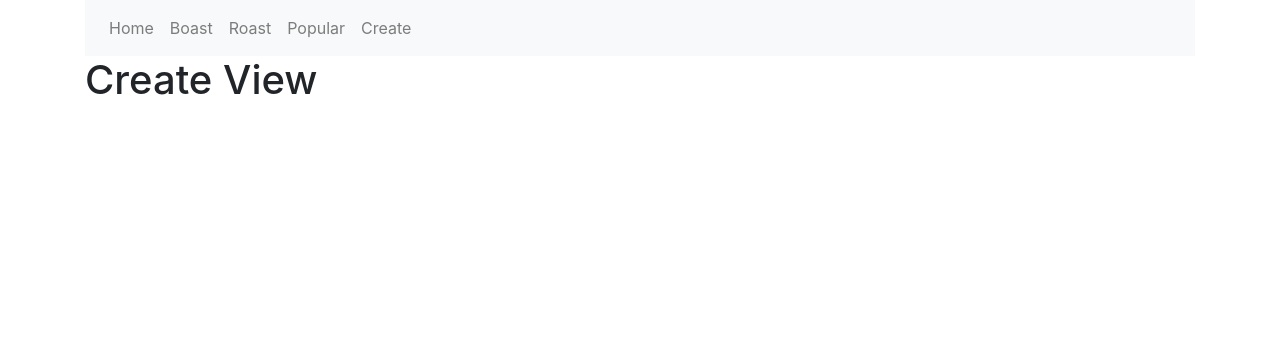
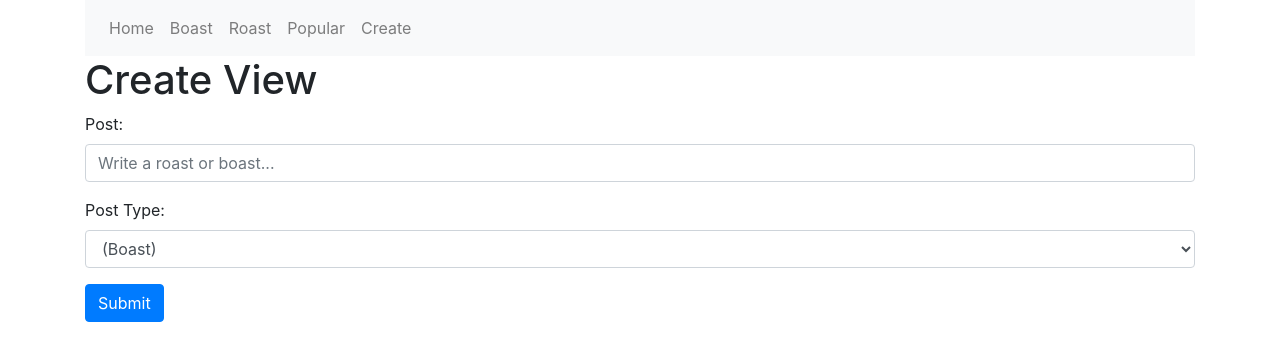
Before and after one commit to Ljohns635/drf-post-frontend, a React (Create React App) app in the folder ghostpost/: page /create in a window 1280 px wide. Shown: the top 360 px of the page. Built offline with nearby package versions, Linux system fonts and the light colour scheme.

Commit message:
got the form on create page and got the total for upvote and downvote

```diff
--- a/ghostpost/src/Boast.js
+++ b/ghostpost/src/Boast.js
@@ -21,7 +21,7 @@ function Boast() {
           <ListGroup className="list-group-flush">
             <ListGroupItem>{s.post}</ListGroupItem>
             <ListGroupItem>Created at: {s.created_at}</ListGroupItem>
-            <ListGroupItem>Total: {s.total_votes}</ListGroupItem>
+            <ListGroupItem>Total: {s.upvote - s.downvote}</ListGroupItem>
           </ListGroup>
           <Card.Body>
             <Card.Link href="#">Upvote: {s.upvote}</Card.Link>
--- a/ghostpost/src/Create.js
+++ b/ghostpost/src/Create.js
@@ -1,9 +1,27 @@
-function Create(params) {
-    return(
-        <>
-        <h1>Create View</h1>
-        </>
-    )
+import { Form, Button } from "react-bootstrap";
+
+function Create() {
+  return (
+    <>
+      <h1>Create View</h1>
+      <Form>
+        <Form.Group>
+          <Form.Label>Post:</Form.Label>
+          <Form.Control type="email" placeholder="Write a roast or boast..." />
+        </Form.Group>
+        <Form.Group controlId="exampleForm.ControlSelect1">
+          <Form.Label>Post Type:</Form.Label>
+          <Form.Control as="select">
+            <option>(Boast)</option>
+            <option>(Roast)</option>
+          </Form.Control>
+        </Form.Group>
+        <Button variant="primary" type="submit">
+          Submit
+        </Button>
+      </Form>
+    </>
+  );
 }
 
 export default Create;
--- a/ghostpost/src/Home.js
+++ b/ghostpost/src/Home.js
@@ -1,31 +1,42 @@
 import React, { useState, useEffect } from "react";
-import { Card, ListGroupItem, ListGroup } from 'react-bootstrap';
+import { Card, ListGroupItem, ListGroup, Jumbotron } from "react-bootstrap";
 
 function Home() {
   const [post, setPost] = useState([]);
+
   const url = "http://127.0.0.1:8000/api/ghostpost/";
   useEffect(() => {
     fetch(url)
       .then((res) => res.json())
       .then((data) => setPost(data));
   }, []);
+
+  const [count, setCount] = useState(0);
   return (
     <>
-      <h1>Home View</h1>
+      <Jumbotron>
+        <h1>Home View</h1>
+      </Jumbotron>
       {post.map((s) => (
         <Card style={{ width: "18rem" }}>
-          <Card.Img variant="top" src="https://ww1.prweb.com/prfiles/2011/04/08/4931374/finallogo.jpg" />
+          <Card.Img
+            variant="top"
+            src="https://ww1.prweb.com/prfiles/2011/04/08/4931374/finallogo.jpg"
+          />
           <Card.Body>
             <Card.Title>{s.post_type}</Card.Title>
           </Card.Body>
           <ListGroup className="list-group-flush">
             <ListGroupItem>{s.post}</ListGroupItem>
             <ListGroupItem>Created at: {s.created_at}</ListGroupItem>
-            <ListGroupItem>Total: {s.total_votes}</ListGroupItem>
+            <ListGroupItem>Total: {s.upvote - s.downvote}</ListGroupItem>
           </ListGroup>
           <Card.Body>
-            <Card.Link href="#">Upvote: {s.upvote}</Card.Link>
-            <Card.Link href="#">Downvote: {s.downvote}</Card.Link>
+            <Card.Text>
+              <button onClick={() => setCount(count + 1)}>Upvote: </button>
+              {count + s.upvote}
+            </Card.Text>
+            <Card.Text>Downvote: {s.downvote}</Card.Text>
           </Card.Body>
         </Card>
       ))}
--- a/ghostpost/src/Popular.js
+++ b/ghostpost/src/Popular.js
@@ -21,7 +21,7 @@ function Popular() {
           <ListGroup className="list-group-flush">
             <ListGroupItem>{s.post}</ListGroupItem>
             <ListGroupItem>Created at: {s.created_at}</ListGroupItem>
-            <ListGroupItem>Total: {s.total_votes}</ListGroupItem>
+            <ListGroupItem>Total: {s.upvote - s.downvote}</ListGroupItem>
           </ListGroup>
           <Card.Body>
             <Card.Link href="#">Upvote: {s.upvote}</Card.Link>
--- a/ghostpost/src/Roast.js
+++ b/ghostpost/src/Roast.js
@@ -21,7 +21,7 @@ function Roast() {
           <ListGroup className="list-group-flush">
             <ListGroupItem>{s.post}</ListGroupItem>
             <ListGroupItem>Created at: {s.created_at}</ListGroupItem>
-            <ListGroupItem>Total: {s.total_votes}</ListGroupItem>
+            <ListGroupItem>Total: {s.upvote - s.downvote}</ListGroupItem>
           </ListGroup>
           <Card.Body>
             <Card.Link href="#">Upvote: {s.upvote}</Card.Link>
```
